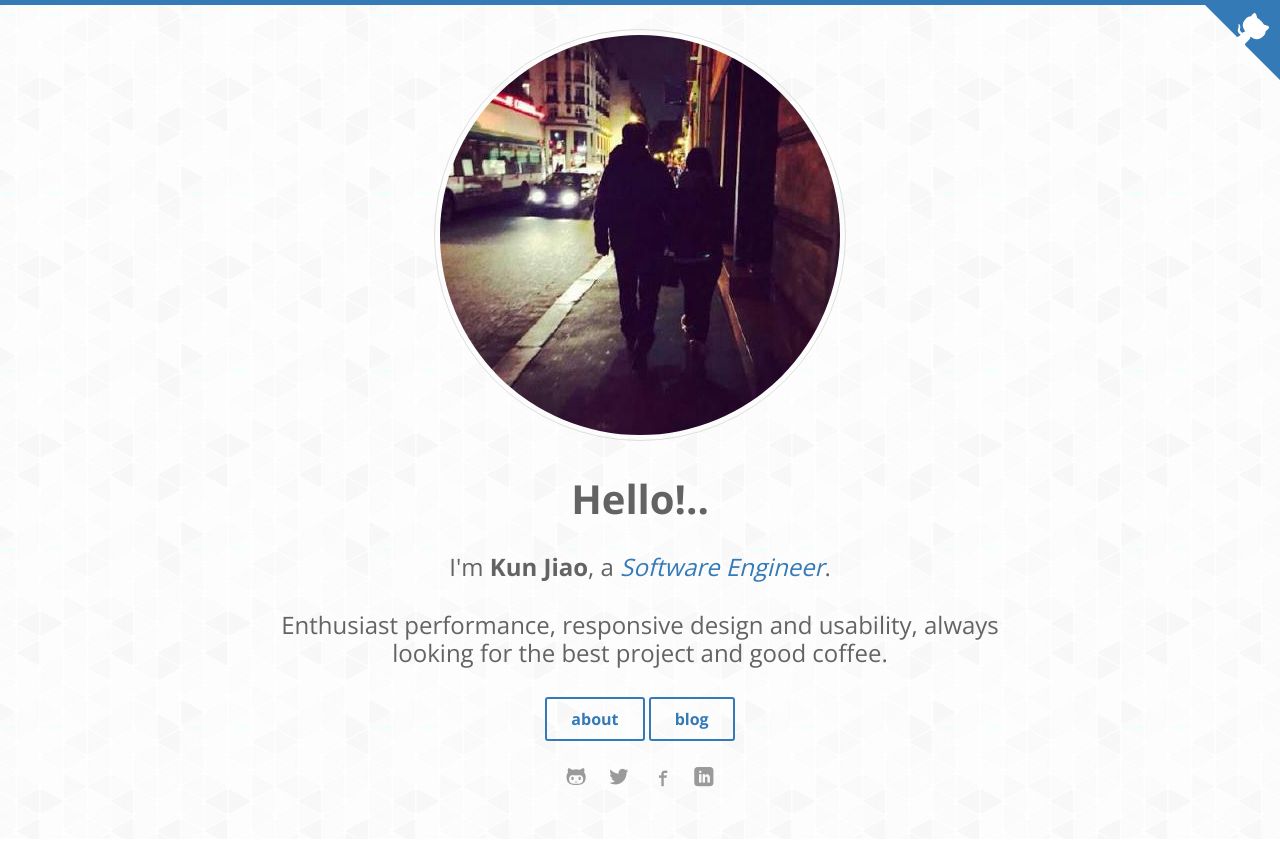
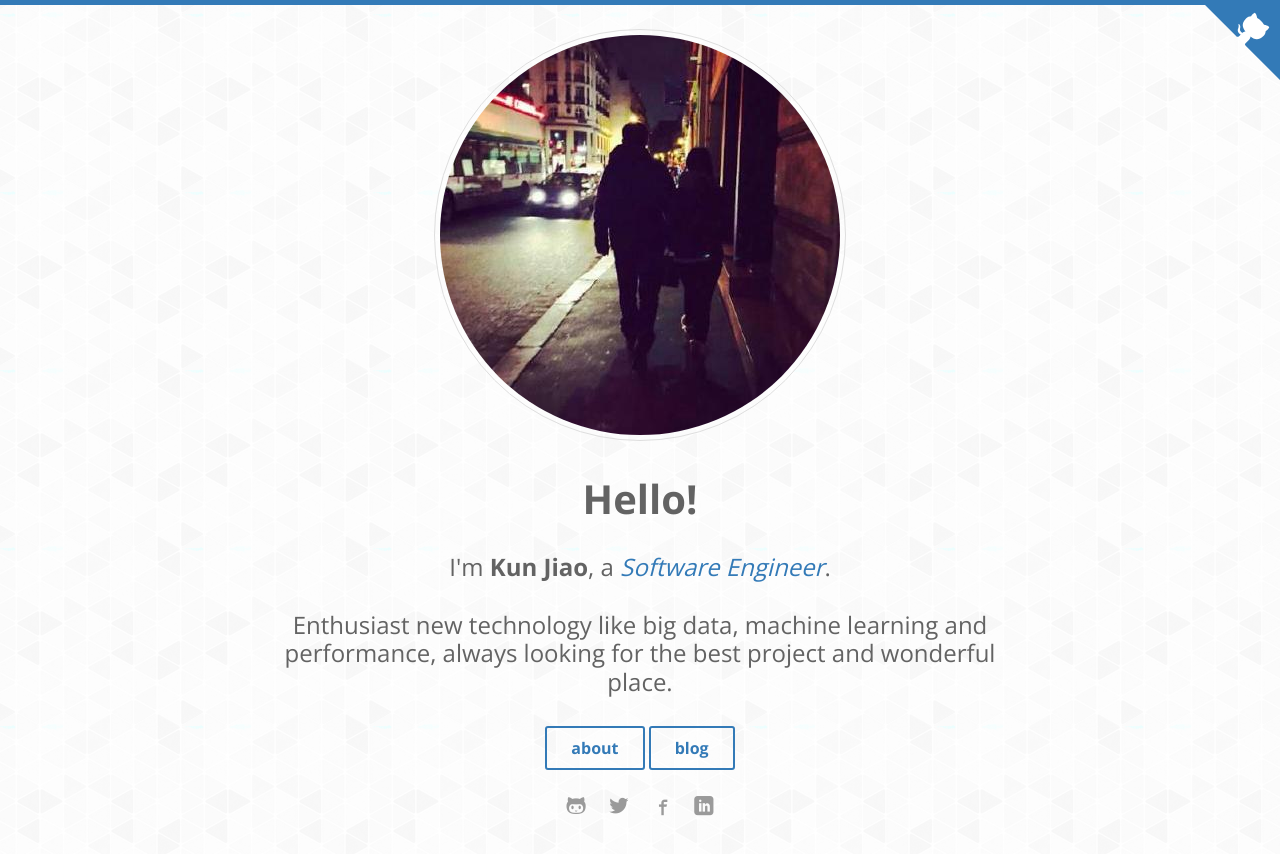
Before and after one commit to kjiao/kjiao.github.io, a plain HTML site: page index.html in a window 1280 px wide. Drawn offline with nearby package versions, Linux system fonts and the light colour scheme; files whose address does not match are found by name.

Commit message:
small commit

```diff
--- a/index.html
+++ b/index.html
@@ -21,9 +21,9 @@
       <section class="hero">
          <div class="hero-inner container">
             <img src="/images/author.jpg" alt="author thumb" class="dot">
-            <h1>Hello!..</h1>
+            <h1>Hello!</h1>
             <h3>I'm <strong itemprop="name">Kun Jiao</strong>, a <em itemprop="jobTitle">Software Engineer</em>.</h3>
-            <h3>Enthusiast performance, responsive design and usability, always looking for the best project and good coffee.</h3>
+            <h3>Enthusiast new technology like big data, machine learning and performance, always looking for the best project and wonderful place.</h3>
             <a href="/about" class="btn btn-ghost">about</a>
             <a href="/blog" class="btn btn-ghost">blog</a>
             <ul class="social">
```
